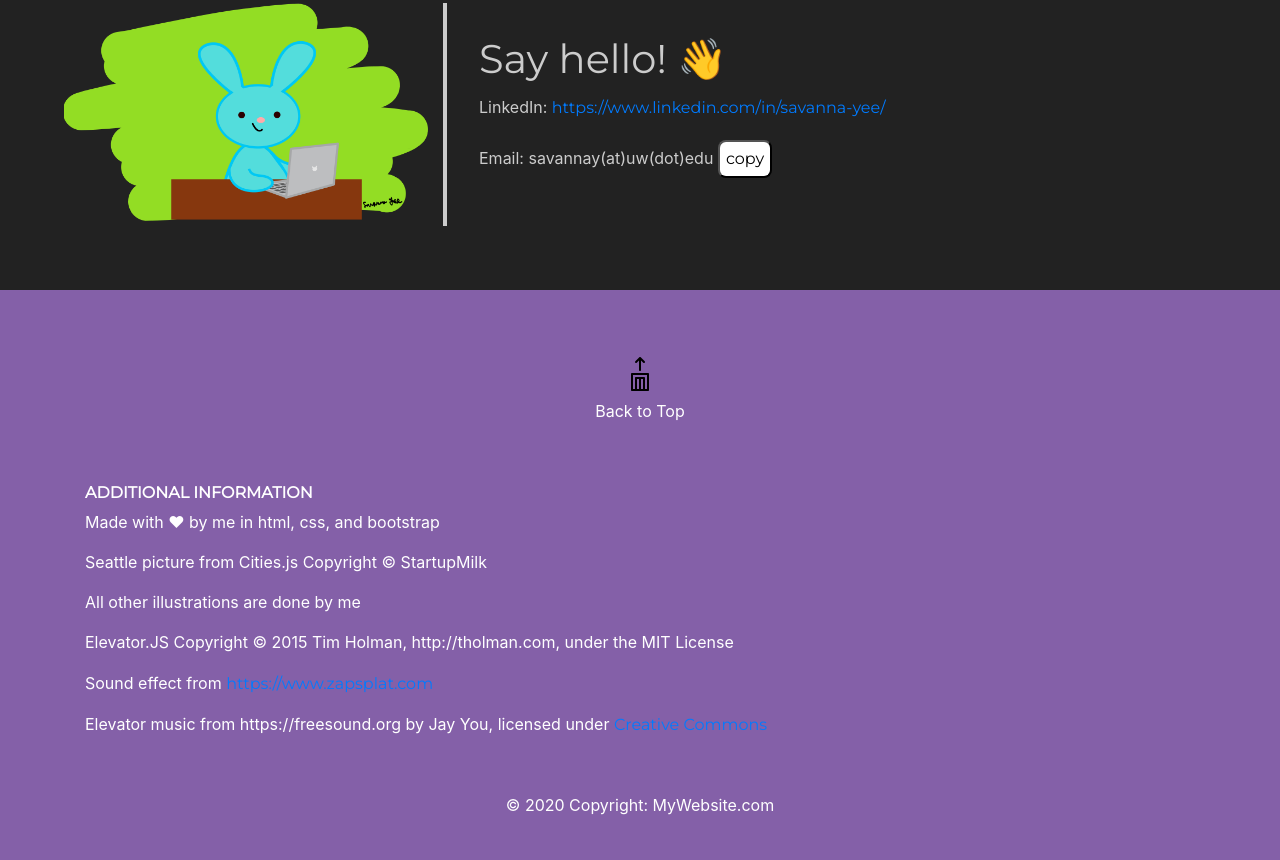
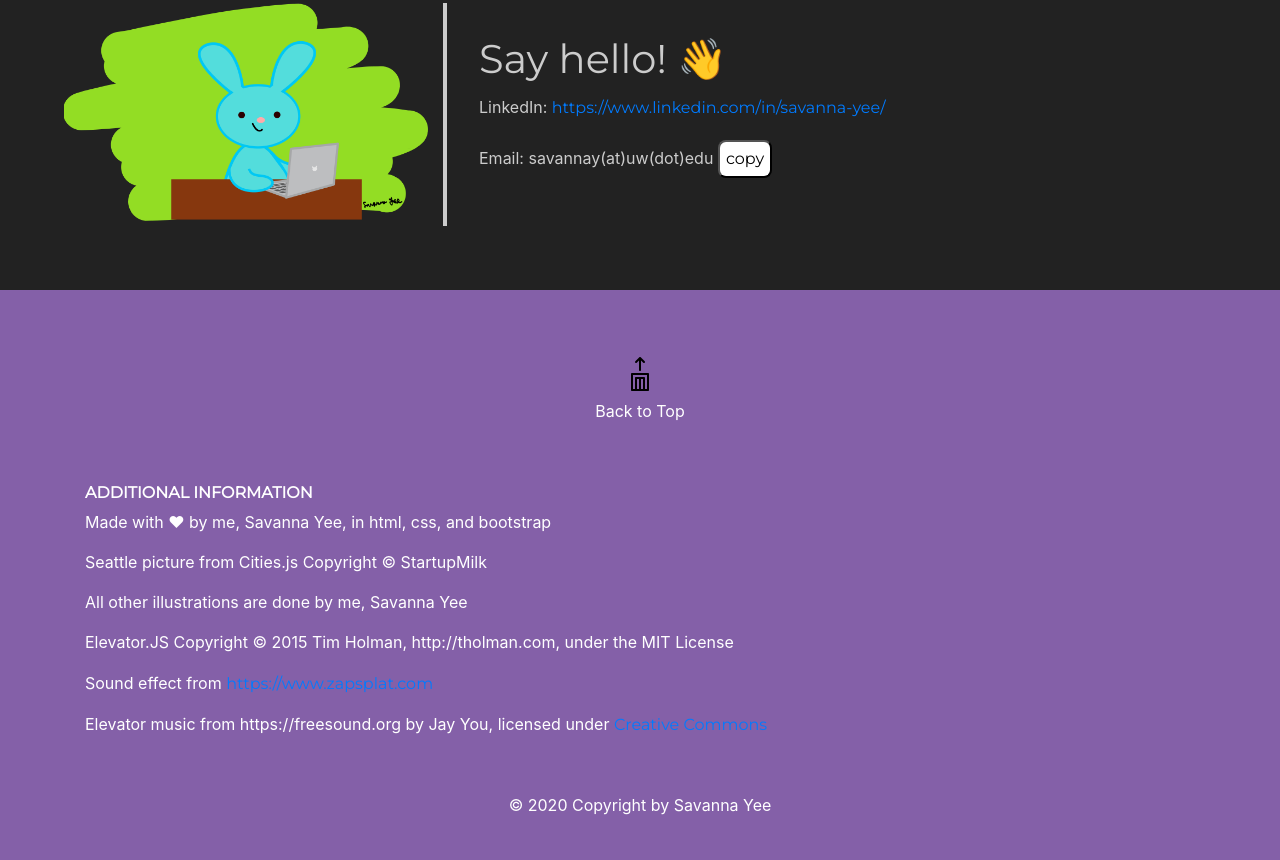
Before and after one commit to savannanoh/website1.1, a plain HTML site: page index.html in a window 1280 px wide. Shown: the part 2271-3131 px from the top of the page. Drawn offline with nearby package versions, Linux system fonts and the light colour scheme.

Commit message:
Update index.html

```diff
--- a/index.html
+++ b/index.html
@@ -237,9 +237,9 @@
                 <div class="row">
                     <div class="col-lg-8 col-md-8 col-sm-12">
                         <h6 class="text-uppercase font-weight-bold">Additional Information</h6>
-                        <p>Made with &#x2764; by me in html, css, and bootstrap  </p>
+                        <p>Made with &#x2764; by me, Savanna Yee, in html, css, and bootstrap  </p>
                         <p>Seattle picture from Cities.js Copyright © StartupMilk</p>
-                        <p>All other illustrations are done by me</p>
+                        <p>All other illustrations are done by me, Savanna Yee</p>
                         <p>Elevator.JS Copyright © 2015 Tim Holman, http://tholman.com, under the <a href="https://opensource.org/licenses/MIT"></a>MIT License</p>
                         <p>Sound effect from <a href="https://www.zapsplat.com">https://www.zapsplat.com</a></p>
                         <p>Elevator music from https://freesound.org by Jay You, licensed under <a href="https://creativecommons.org/licenses/by/3.0/">Creative Commons</a></p>
@@ -254,7 +254,7 @@
                         -->
                     </div>
                 </div>
-            <div class="footer-copyright text-center">© 2020 Copyright: MyWebsite.com</div>
+            <div class="footer-copyright text-center">© 2020 Copyright by Savanna Yee</div>
         </footer>
         <script src="main.js"></script>
         <script>
```
